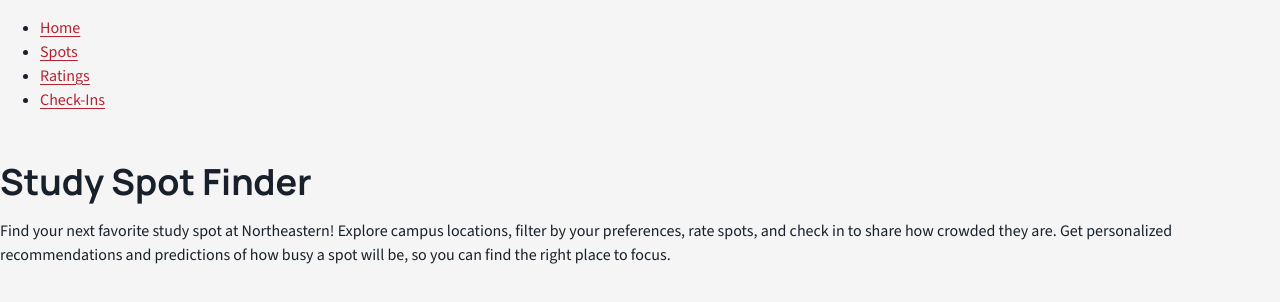
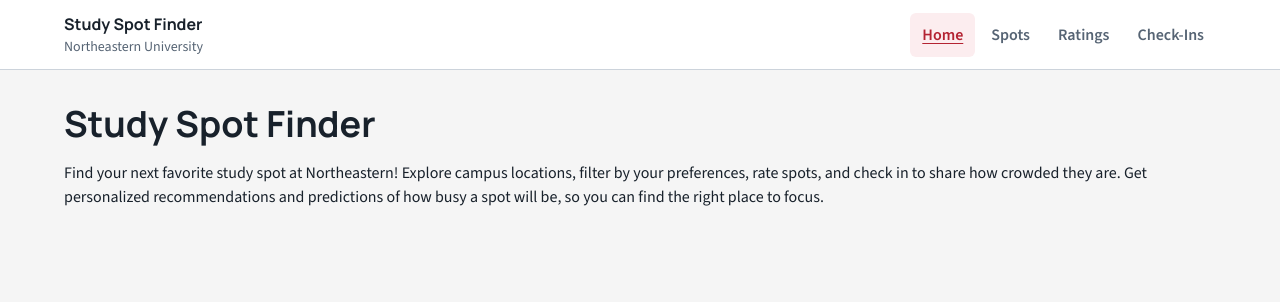
Before and after one commit to BryanSJamesDev/study-spot-finder, a website: page public/index.html in a window 1280 px wide. Drawn offline with nearby package versions, Linux system fonts and the light colour scheme.

Commit message:
Style nav to match design

```diff
--- a/public/css/shared.css
+++ b/public/css/shared.css
@@ -131,6 +131,12 @@ main {
   font-family: var(--font-heading);
   font-weight: var(--weight-bold);
   text-decoration: none;
+}
+
+.nav__brand small {
+  display: block;
+  font-family: var(--font-body);
+  font-weight: var(--weight-normal);
 }
 
 .nav__links {
--- a/public/index.html
+++ b/public/index.html
@@ -7,15 +7,21 @@
     <link rel="stylesheet" href="./css/shared.css">
 </head>
 <body>
-    <nav>
-        <ul>
-            <li><a href="index.html">Home</a></li>
-            <li><a href="spots.html">Spots</a></li>
-            <li><a href="ratings.html">Ratings</a></li>
-            <li><a href="checkins.html">Check-Ins</a></li>
-        </ul>
+    <nav class="nav">
+        <div class="nav__inner container">
+            <a href="index.html" class="nav__brand">
+                Study Spot Finder
+                <small class="text-muted">Northeastern University</small>
+            </a>
+            <ul class="nav__links">
+                <li><a href="index.html" class="nav__link" aria-current="page">Home</a></li>
+                <li><a href="spots.html" class="nav__link">Spots</a></li>
+                <li><a href="ratings.html" class="nav__link">Ratings</a></li>
+                <li><a href="checkins.html" class="nav__link">Check-Ins</a></li>
+            </ul>
+        </div>
     </nav>
-    <main>
+    <main class="container">
         <h1>Study Spot Finder</h1>
         <p>Find your next favorite study spot at Northeastern! Explore campus locations, filter by your preferences, rate spots, and check in to share how crowded they are. Get personalized recommendations and predictions of how busy a spot will be, so you can find the right place to focus.</p>
     </main>
```
